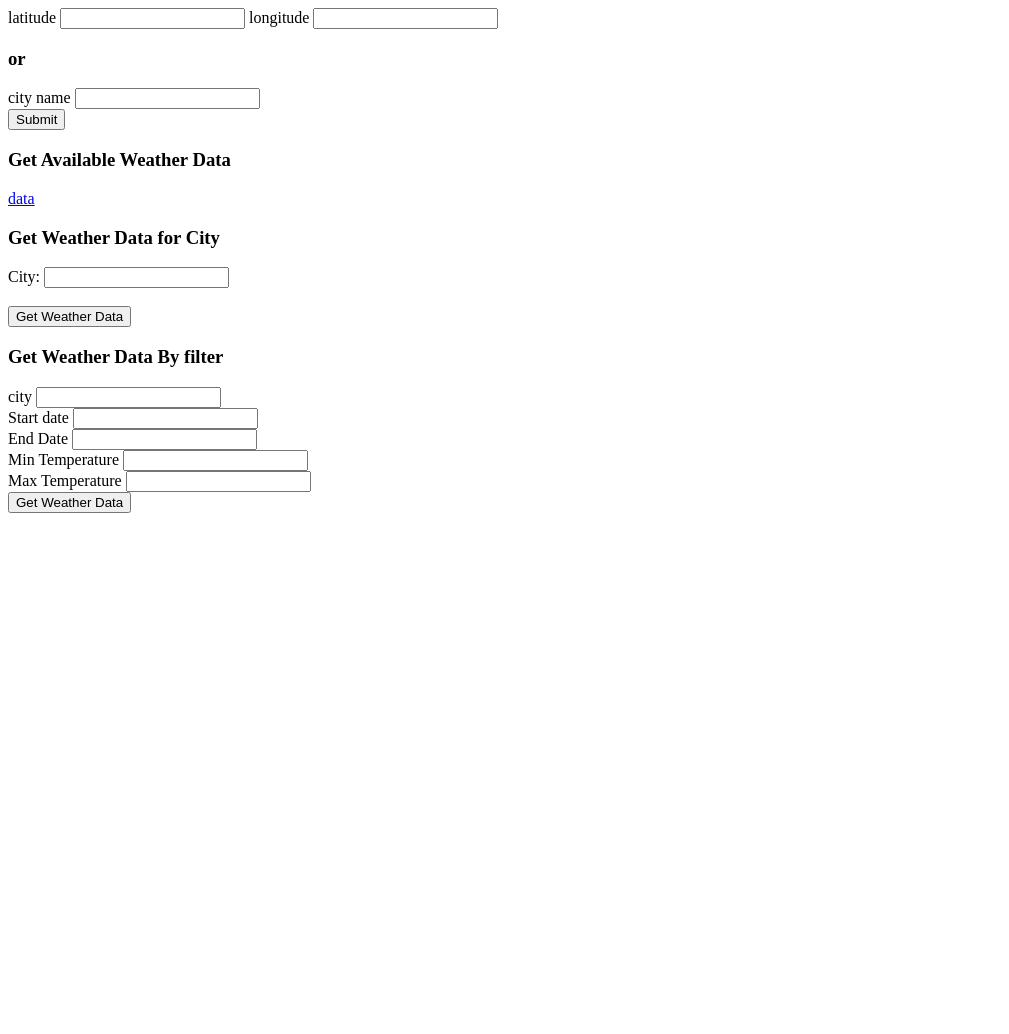
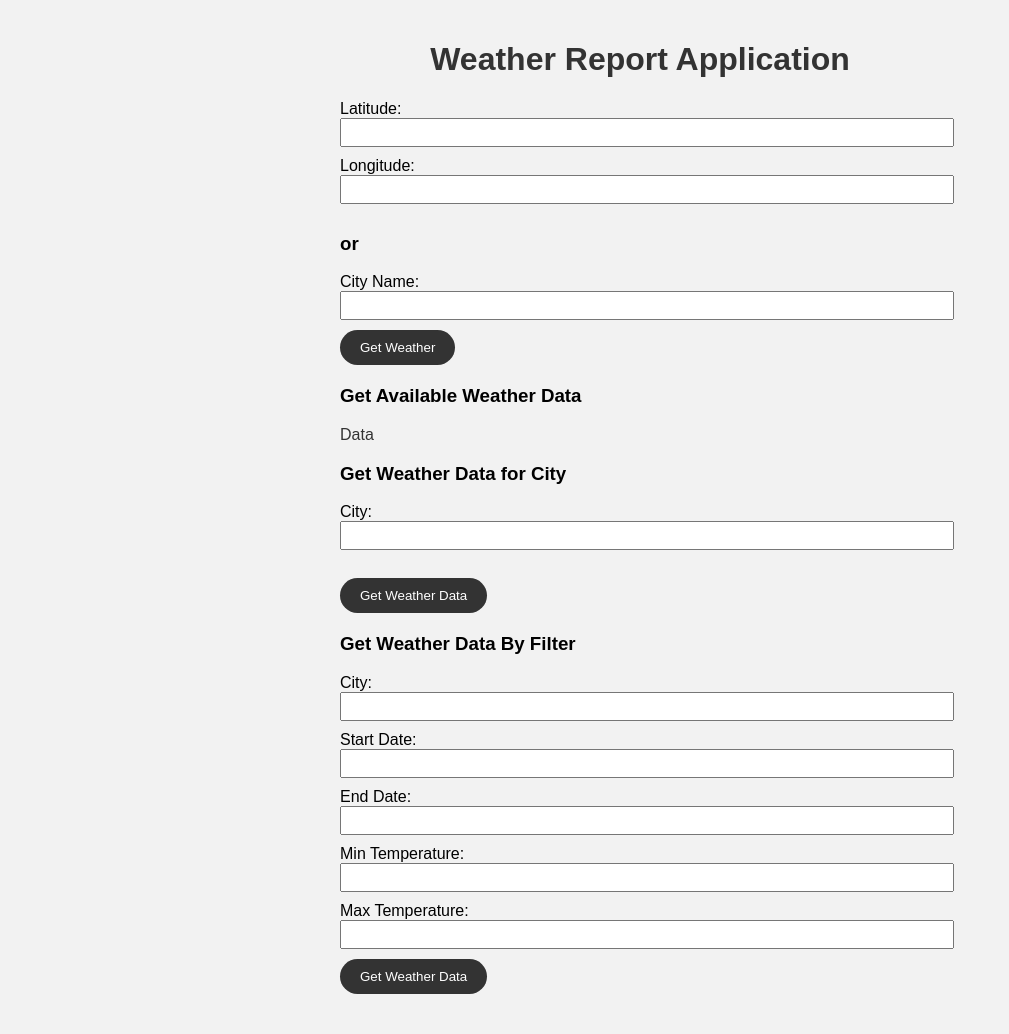
Before and after one commit to shrikant2753/Weather-Report, a Flask app: page / in a window 1280 px wide. Shown: the whole page, without its empty margins (0-1009 px from the left). Before the commit the page ends 513 px from the top, so only its background shows below. Run offline with Flask 3, Linux system fonts and the light colour scheme.

Commit message:
added css

```diff
--- /dev/null
+++ b/weather api/static/css/style.css
@@ -0,0 +1,46 @@
+body {
+    font-family: Arial, sans-serif;
+    background-color: #f2f2f2;
+    margin: 0;
+    padding: 0;
+  }
+
+  .container {
+    max-width: 600px;
+    margin: 0 auto;
+    padding: 20px;
+  }
+
+  h1 {
+    text-align: center;
+    color: #333;
+  }
+
+  form {
+    margin-bottom: 20px;
+  }
+
+  input[type="text"] {
+    padding: 5px;
+    margin-bottom: 10px;
+    width: 100%;
+  }
+
+  input[type="submit"] {
+    padding: 10px 20px;
+    background-color: #333;
+    color: #fff;
+    border: none;
+    border-radius: 20px;
+    cursor: pointer;
+  }
+
+  a {
+    color: #333;
+    text-decoration: none;
+    font-size: medium;
+  }
+
+  a:hover {
+    text-decoration: underline;
+  }
--- a/weather api/templates/index.html
+++ b/weather api/templates/index.html
@@ -3,24 +3,27 @@
 <head>
     <meta charset="UTF-8">
     <meta name="viewport" content="width=device-width, initial-scale=1.0">
-    <title>weather forcast</title>
+    <title>Weather Forecast</title>
+    <link rel="stylesheet" type="text/css" href="{{url_for('static', filename='css/style.css')}}">
 </head>
 <body>
+    <div class="container">
+        <h1>Weather Report Application</h1>
+
         <form action="http://127.0.0.1:5000/weather" method="post">
-        latitude
-        <input type="text" name="lat">
-        longitude
-        <input type="text" name="lon">
+            <label for="lat">Latitude:</label>
+            <input type="text" id="lat" name="lat">
+            <label for="lon">Longitude:</label>
+            <input type="text" id="lon" name="lon">
             <h3>or</h3>
-
-        city name
-        <input type="text" name="city">
+            <label for="city">City Name:</label>
+            <input type="text" id="city" name="city">
             <br>
-        <input type="submit">
+            <input type="submit" value="Get Weather">
         </form>
 
-    <h3>Get Available Weather Data </h3>
-    <a href="http://127.0.0.1:5000/weather-data">data</a>
+        <h3>Get Available Weather Data</h3>
+        <a href="http://127.0.0.1:5000/weather-data">Data</a>
 
         <h3>Get Weather Data for City</h3>
         <form action="/weather-data-for-city" method="GET">
@@ -30,24 +33,25 @@
             <input type="submit" value="Get Weather Data">
         </form>
 
-    <h3>Get Weather Data By filter</h3>
+        <h3>Get Weather Data By Filter</h3>
         <form action="/weather-data_filter" method="GET">
-        city
-        <input type="text" name="city">
+            <label for="city">City:</label>
+            <input type="text" id="city" name="city">
             <br>
-        Start date
-        <input type="text" name="start_date">
+            <label for="start_date">Start Date:</label>
+            <input type="text" id="start_date" name="start_date">
             <br>
-        End Date
-        <input type="text" name="end_date">
+            <label for="end_date">End Date:</label>
+            <input type="text" id="end_date" name="end_date">
             <br>
-        Min Temperature
-        <input type="text" name="min_temperature">
+            <label for="min_temperature">Min Temperature:</label>
+            <input type="text" id="min_temperature" name="min_temperature">
             <br>
-        Max Temperature
-        <input type="text" name="max_temperature">
+            <label for="max_temperature">Max Temperature:</label>
+            <input type="text" id="max_temperature" name="max_temperature">
             <br>
             <input type="submit" value="Get Weather Data">
         </form>
+    </div>
 </body>
 </html>
```
Lines whose indentation alone changed are shown as unchanged.
